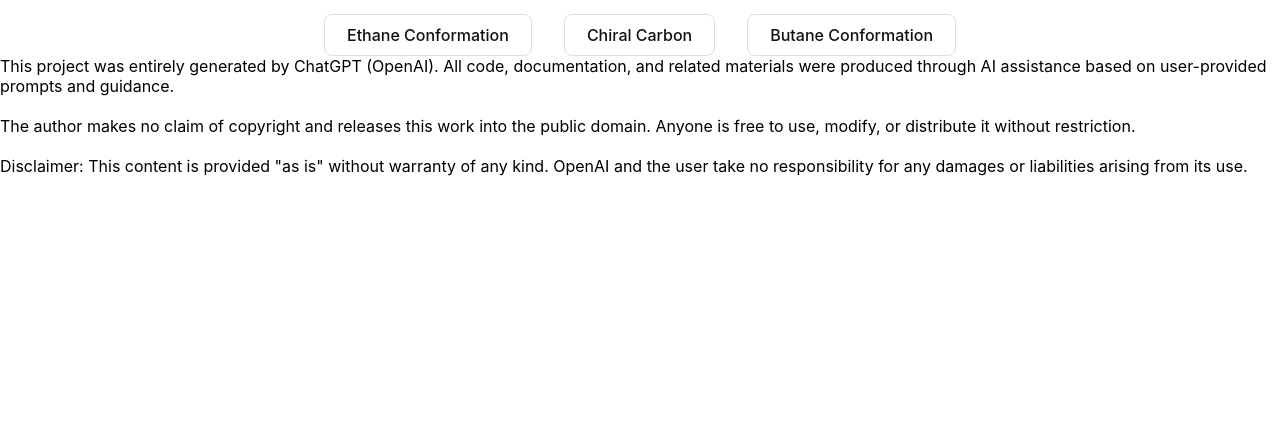
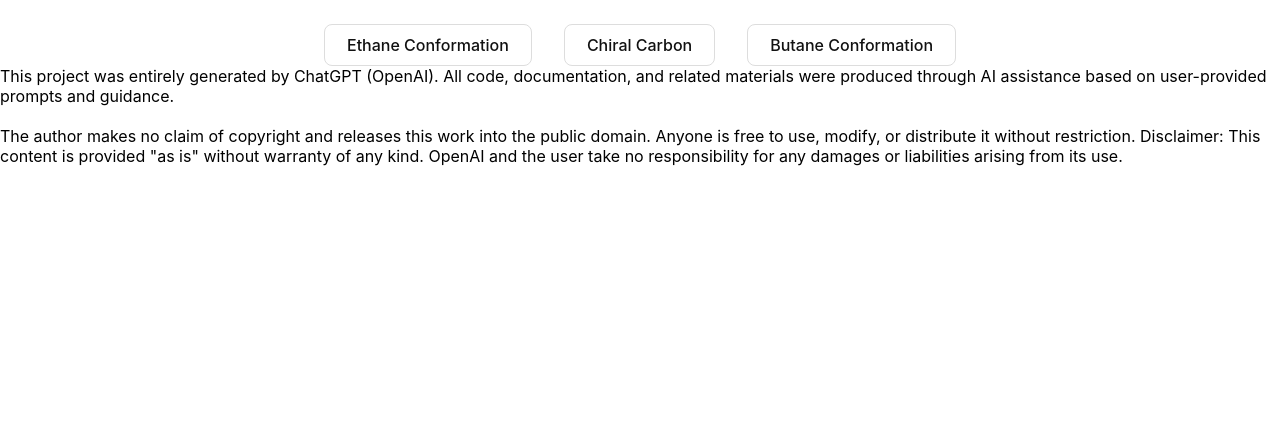
Before and after one commit to shayuchen88/shayuchen88.github.io, a plain HTML site: page index.html in a window 1280 px wide. Shown: the part 352-800 px from the top of the page. Drawn offline with Linux system fonts and the light colour scheme.

Commit message:
Update index.html

```diff
--- a/index.html
+++ b/index.html
@@ -66,7 +66,7 @@
     This project was entirely generated by ChatGPT (OpenAI).
     All code, documentation, and related materials were produced through AI assistance based on user-provided prompts and guidance.<br><br>
     The author makes no claim of copyright and releases this work into the public domain.
-    Anyone is free to use, modify, or distribute it without restriction.<br><br>
+    Anyone is free to use, modify, or distribute it without restriction.
     Disclaimer: This content is provided "as is" without warranty of any kind.
     OpenAI and the user take no responsibility for any damages or liabilities arising from its use.
   </footer>
```
